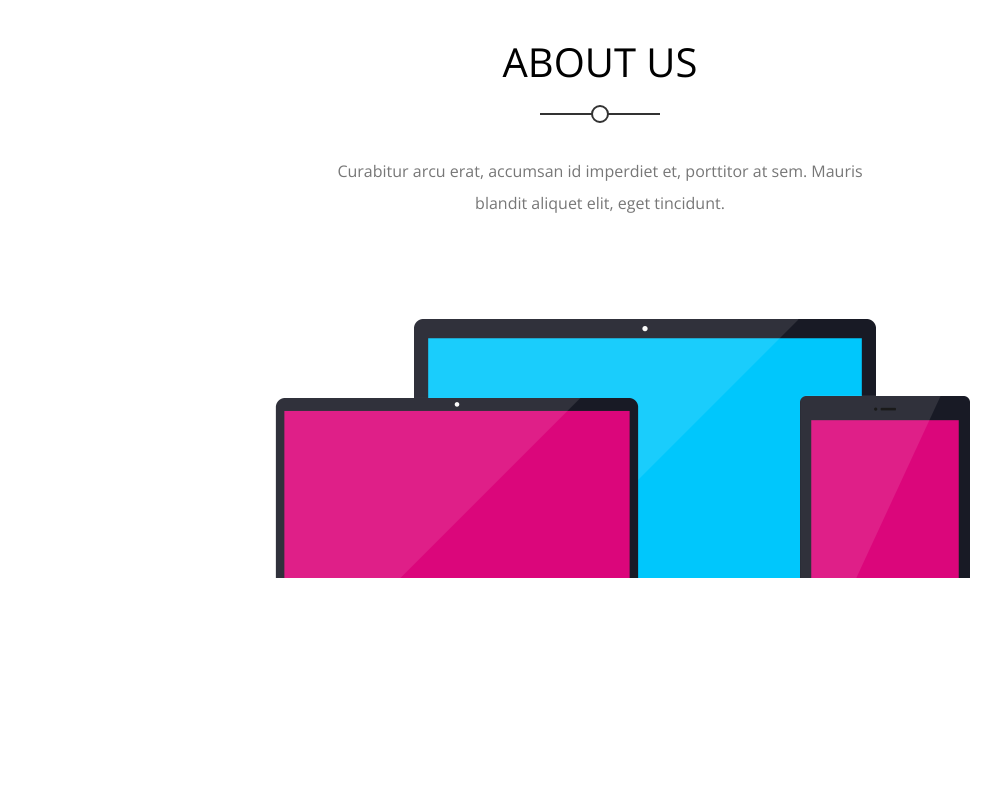
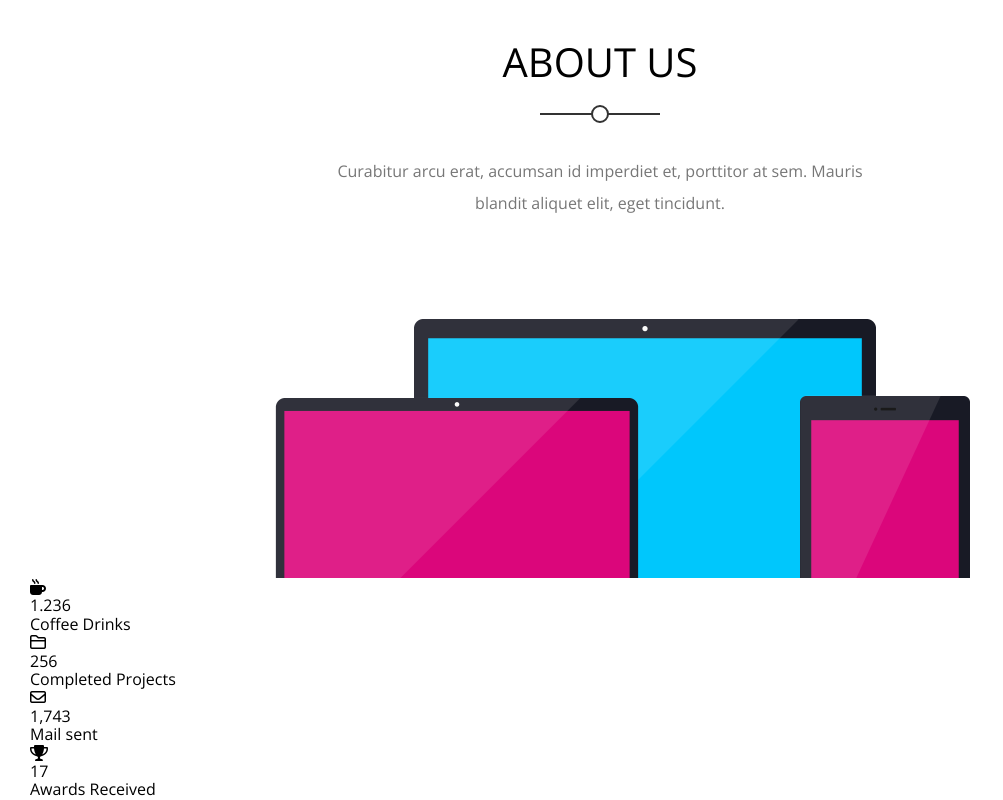
Before and after one commit to halaibrahim867/Kasper-Template-Two-_Elzero_CSS-HTML, a plain HTML site: page index.html in a window 1280 px wide. Shown: the part 4060-4860 px from the top of the page, without its empty margins (0-1003 px from the left). Before the commit the page ends 4638 px from the top, so only its background shows below. Drawn offline with nearby package versions, Linux system fonts and the light colour scheme.

Commit message:
add Statistics section

```diff
--- a/css/style.css
+++ b/css/style.css
@@ -500,3 +500,5 @@ header nav .form i {
     }
 }
 /*End About*/
+/*Start stats*/
+/*Start stats*/
--- a/index.html
+++ b/index.html
@@ -234,6 +234,32 @@
         </div>
     </div>
     <!--End About-->
+    <!--Start Stats-->
+    <div class="stats">
+        <div class="container">
+            <div class="box">
+                <i class="fas fa-mug-hot"></i>
+                <div class="number">1.236</div>
+                <p>Coffee Drinks</p>
+            </div>
+            <div class="box">
+                <i class="far fa-folder"></i>
+                <div class="number">256</div>
+                <p>Completed Projects</p>
+            </div>
+            <div class="box">
+                <i class="far fa-envelope"></i>
+                <div class="number">1,743</div>
+                <p>Mail sent</p>
+            </div>
+            <div class="box">
+                <i class="fas fa-trophy"></i>
+                <div class="number">17</div>
+                <p>Awards Received</p>
+            </div>
+        </div>
+    </div>
+    <!--End Stats-->
 
 
 
```
